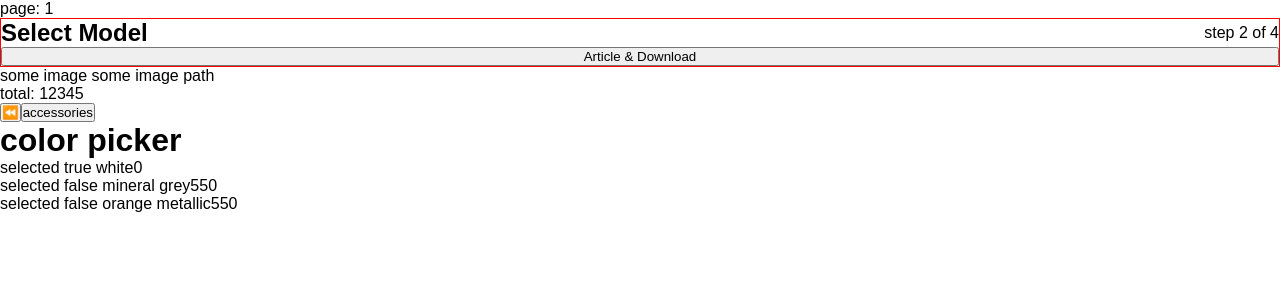
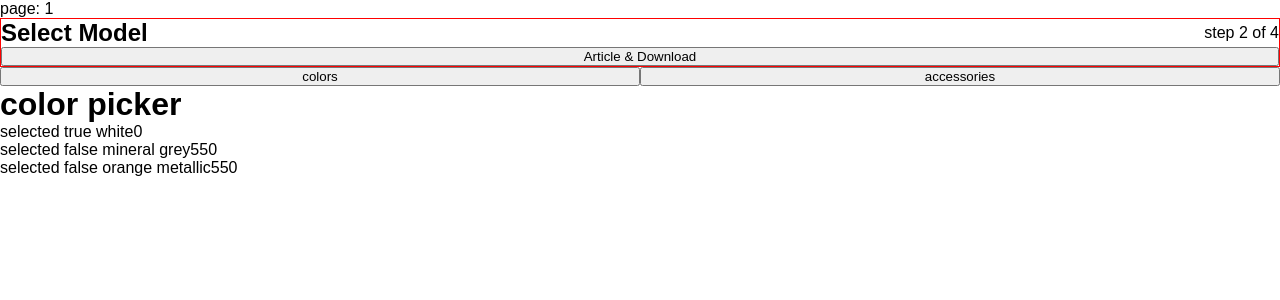
Before and after one commit to vikvikvr/housevo, a Next.js app: page / in a window 1280 px wide. Both pictures are taken after a click on the button "colors". Shown: the top 300 px of the page. Built offline with nearby package versions, Linux system fonts and the light colour scheme.

Commit message:
feat: add basic wizard footer layout

```diff
--- a/components/ProductBuilder/WizardFooter/WizardFooter.module.scss
+++ b/components/ProductBuilder/WizardFooter/WizardFooter.module.scss
@@ -0,0 +1,14 @@
+@import "~styles/mixins";
+
+.container {
+  @include row;
+  margin-top: auto;
+
+  button {
+    width: 100%;
+  }
+}
+
+.carInfo {
+  display: none;
+}
--- a/components/ProductBuilder/WizardFooter/WizardFooter.tsx
+++ b/components/ProductBuilder/WizardFooter/WizardFooter.tsx
@@ -17,10 +17,12 @@ function WizardFooter({
 }: Props): JSX.Element {
   const buttonTexts = ["colors", "accessories", "summary", "buy now"];
   return (
-    <div>
-      <div>some image {imageUrl}</div>
-      <div>total: {totalPrice}</div>
-      {step > 0 && <button onClick={onBack}>⏪</button>}
+    <div className={styles.container}>
+      <div className={styles.carInfo}>
+        <div>some image {imageUrl}</div>
+        <div>total: {totalPrice}</div>
+      </div>
+      {step > 0 && <button onClick={onBack}>{buttonTexts[step - 1]}</button>}
       <button onClick={onNext}>{buttonTexts[step]}</button>
     </div>
   );
```
